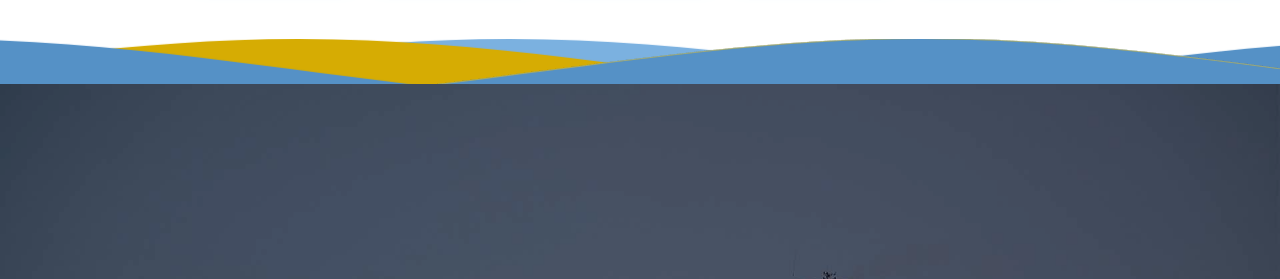
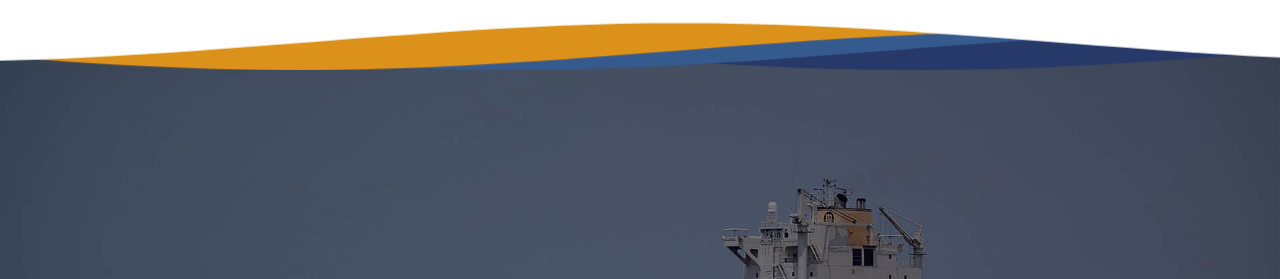
Before and after one commit to hoodaddeveloper/Transportation-Company-Website, a plain HTML site: page index.html in a window 1280 px wide. Shown: the part 176-455 px from the top of the page. Drawn offline with nearby package versions, Linux system fonts and the light colour scheme.

Commit message:
wellen style

```diff
--- a/css/style.css
+++ b/css/style.css
@@ -600,14 +600,14 @@
 }
 
 .waves-2 {
-    z-index: 8;
+    z-index: 2;
     width: 100%;
     height: 5vh;
     position: relative;
-    transform: rotate(180deg);
+    transform: rotateX(180deg);
     /* Fix for safari gap */
-    min-height: 62px;
-    max-height: 80px;
+    min-height: 60px;
+    max-height: 100px;
 }
 
 .waves-3 {
--- a/index.html
+++ b/index.html
@@ -29,13 +29,13 @@
     <link href="css/style.css" rel="stylesheet">
     <style>
         .mycolors {
-            color:#ffffff;
-            color:#6E6E6E;
-            color:#000000;
-            color:#355a8d;
-            color:#273968;
-            color:#DC911A;
-            color:#e2eaf6;
+            color: #ffffff;
+            color: #6E6E6E;
+            color: #000000;
+            color: #355a8d;
+            color: #273968;
+            color: #DC911A;
+            color: #e2eaf6;
         }
     </style>
 </head>
@@ -139,29 +139,17 @@
     <!-- Wave Container Start -->
     <div class="waveHeader">
         <div>
-            <svg class="waves-3" xmlns="http://www.w3.org/2000/svg" xmlns:xlink="http://www.w3.org/1999/xlink"
+            <svg class="waves-2" xmlns="http://www.w3.org/2000/svg" xmlns:xlink="http://www.w3.org/1999/xlink"
                 viewBox="0 24 150 28" preserveAspectRatio="none" shape-rendering="auto">
                 <defs>
                     <path id="gentle-wave"
                         d="M-160 44c30 0 58-18 88-18s 58 18 88 18 58-18 88-18 58 18 88 18 v44h-352z" />
                 </defs>
                 <g class="parallax">
-                    <use xlink:href="#gentle-wave" x="48" y="3" fill="#edcc4d" />
-                    <use xlink:href="#gentle-wave" x="48" y="3" fill="#7bb1e0" />
-                    <use xlink:href="#gentle-wave" x="48" y="3" fill="#d6ac03" />
-                    <use xlink:href="#gentle-wave" x="48" y="3" fill="#5591c6" />
-                    <use xlink:href="#gentle-wave" x="48" y="3" fill="#edcc4d" />
-                    <use xlink:href="#gentle-wave" x="48" y="3" fill="#7bb1e0" />
-                    <use xlink:href="#gentle-wave" x="48" y="3" fill="#d6ac03" />
-                    <use xlink:href="#gentle-wave" x="48" y="3" fill="#5591c6" />
-                    <use xlink:href="#gentle-wave" x="48" y="3" fill="#edcc4d" />
-                    <use xlink:href="#gentle-wave" x="48" y="3" fill="#7bb1e0" />
-                    <use xlink:href="#gentle-wave" x="48" y="3" fill="#d6ac03" />
-                    <use xlink:href="#gentle-wave" x="48" y="3" fill="#5591c6" />
-                    <use xlink:href="#gentle-wave" x="48" y="3" fill="#edcc4d" />
-                    <use xlink:href="#gentle-wave" x="48" y="3" fill="#7bb1e0" />
-                    <use xlink:href="#gentle-wave" x="48" y="3" fill="#d6ac03" />
-                    <use xlink:href="#gentle-wave" x="48" y="3" fill="#5591c6" />
+                    <use xlink:href="#gentle-wave" x="48" y="3" fill="#273968" />
+                    <use xlink:href="#gentle-wave" x="48" y="3" fill="#355a8d" />
+                    <use xlink:href="#gentle-wave" x="48" y="3" fill="#DC911A" />
+                    <use xlink:href="#gentle-wave" x="48" y="7" fill="#ffffff" />
                 </g>
             </svg>
         </div>
@@ -170,7 +158,7 @@
 
 
     <!-- Carousel Start -->
-    <div class="container-fluid p-0" style="margin-top:-30px;">
+    <div class="container-fluid p-0" style="margin-top:-90px;">
         <div class="owl-carousel header-carousel position-relative">
             <div class="owl-carousel-item position-relative">
                 <img class="img-fluid" src="img/carousel-1.jpg" alt="">
@@ -866,10 +854,12 @@
                     <p class="mb-2 fw-bold"><i class="fa fa-phone-alt me-3"></i>Tel: 02203-965466 1</p>
                     <p class="mb-2 fw-bold"><i class="fa fa-fax me-3"></i>Fax: 02203-965466 2</p>
                     <div class="d-flex pt-2">
-                        <a class="btn btn-outline-light btn-social mt-2" href="https://twitter.com/"><i class="fab fa-twitter"></i></a>
+                        <a class="btn btn-outline-light btn-social mt-2" href="https://twitter.com/"><i
+                                class="fab fa-twitter"></i></a>
                         <a class="btn btn-outline-light btn-social mt-2 ms-3" href="https://www.facebook.com/"><i
                                 class="fab fa-facebook-f"></i></a>
-                        <a class="btn btn-outline-light btn-social mt-2 ms-3" href="https://www.youtube.com/"><i class="fab fa-youtube"></i></a>
+                        <a class="btn btn-outline-light btn-social mt-2 ms-3" href="https://www.youtube.com/"><i
+                                class="fab fa-youtube"></i></a>
                         <a class="btn btn-outline-light btn-social mt-2 ms-3" href="https://www.linkedin.com/"><i
                                 class="fab fa-linkedin-in"></i></a>
                     </div>
@@ -903,7 +893,8 @@
                         <p>&copy; <a class="border-bottom" href="index.html">Erdmann Umzüge</a>, All Right Reserved.</p>
                     </div>
                     <div class="col-md-6 text-center ft text-md-end">
-                        <span>Designed By <a class="border-bottom" href="https://www.einmahl.de/">Einmahl Web Solution GmbH</a></span>
+                        <span>Designed By <a class="border-bottom" href="https://www.einmahl.de/">Einmahl Web Solution
+                                GmbH</a></span>
                     </div>
                 </div>
             </div>
```
